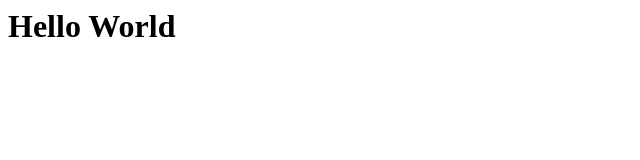
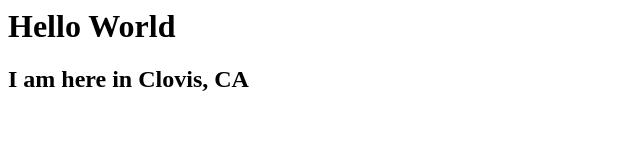
Before and after one commit to gyanshanker/hello-world, a plain HTML site: page index.html in a window 1280 px wide. Shown: the whole page, without its empty margins (0-640 px from the left). Drawn offline with Linux system fonts and the light colour scheme.

Commit message:
day4 commit

```diff
--- a/index.html
+++ b/index.html
@@ -1,3 +1,7 @@
 <h1>
     Hello World
 </h1>
+
+<h2>
+    I am here in Clovis, CA
+</h2>
```
